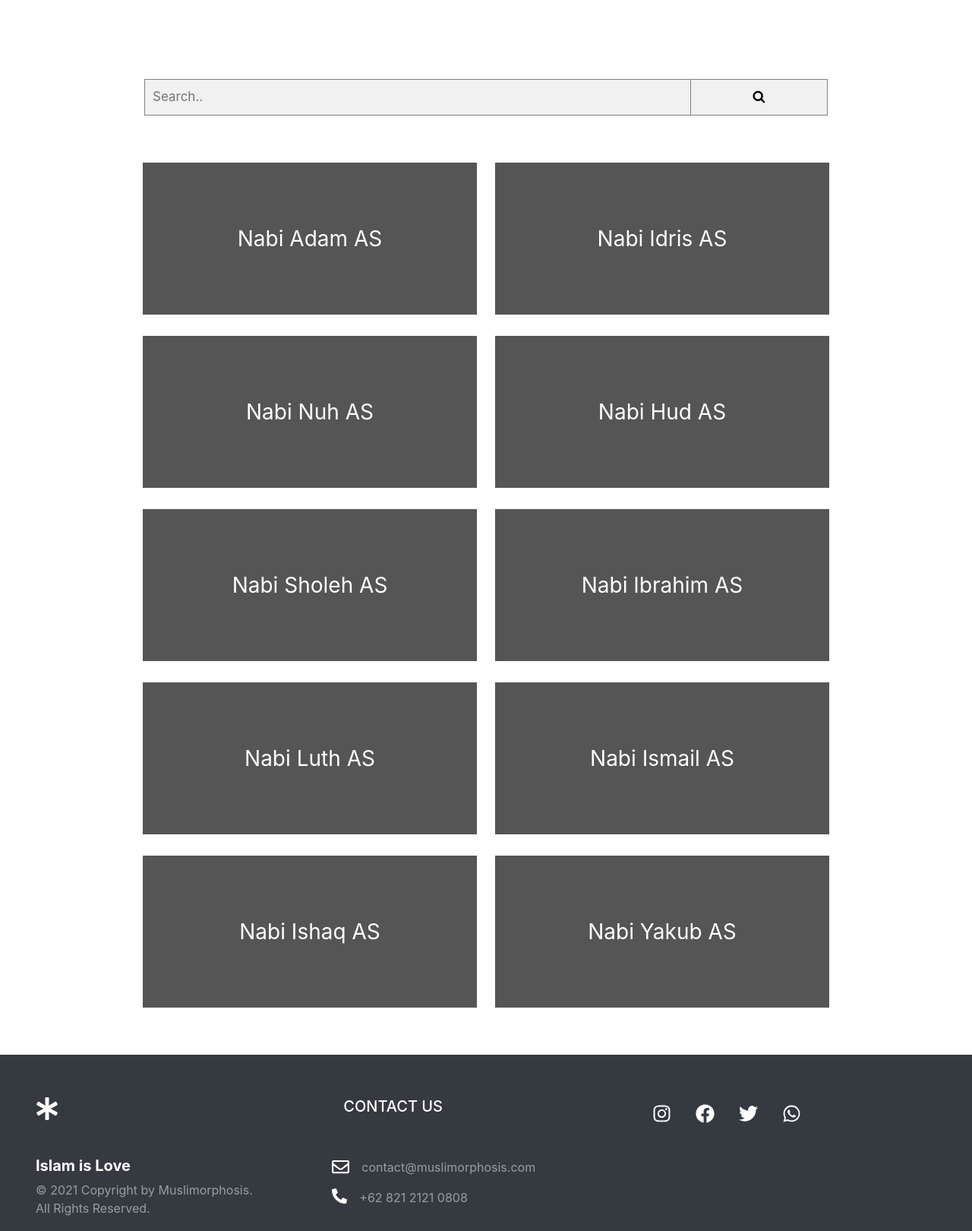
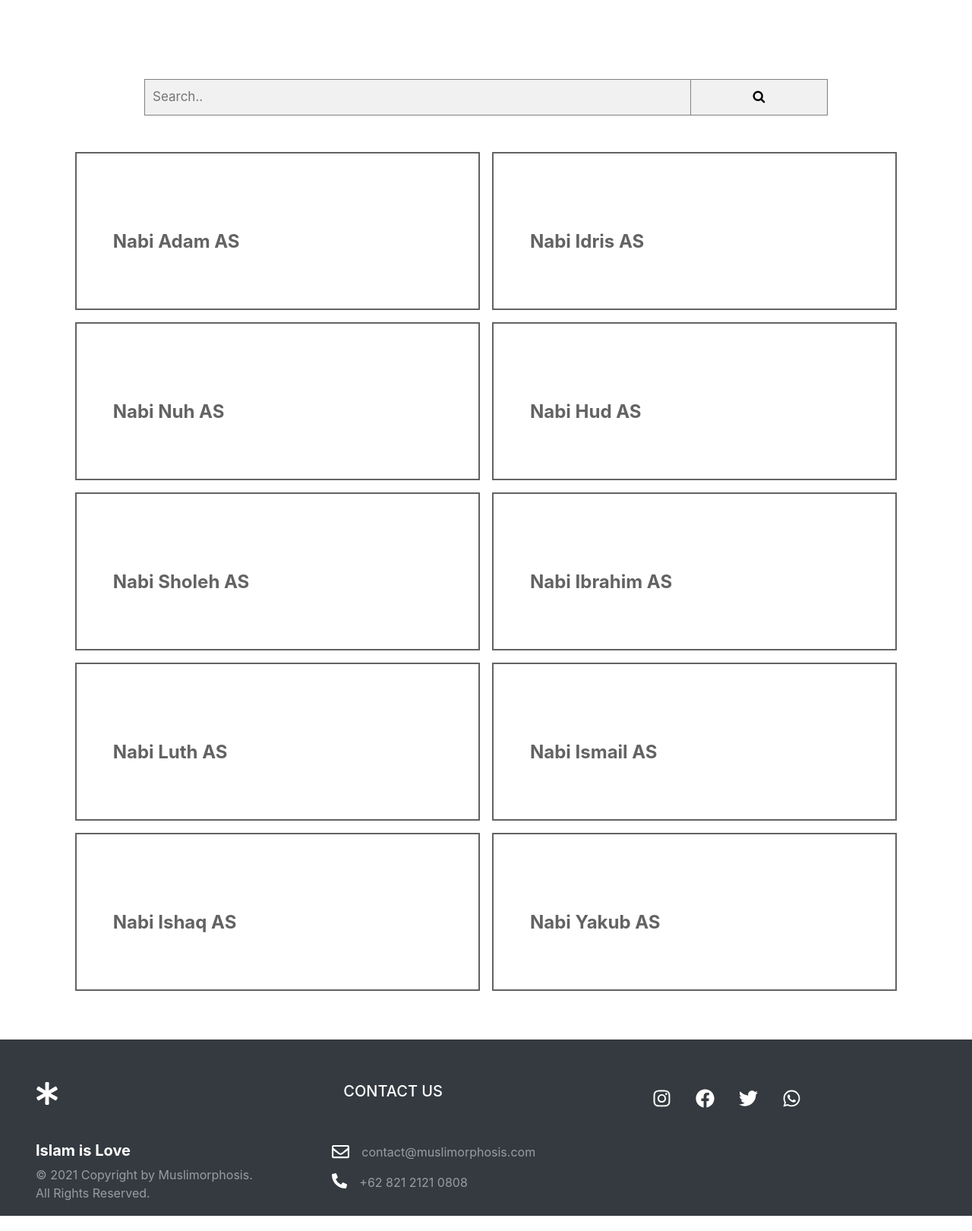
Before and after one commit to Alvin0710/TB1-SmartWebProgramming, a PHP site: page /kisah.php in a window 1280 px wide. Shown: the part 696-2316 px from the top of the page at 76% size. Run offline with PHP 8.4, Linux system fonts and the light colour scheme.

Commit message:
edit layout

```diff
--- a/doa.php
+++ b/doa.php
@@ -35,7 +35,6 @@
 
 <br>
 <br>
-
 
 <!-- <div class="container">
   <div class="row">
--- a/kisah.php
+++ b/kisah.php
@@ -35,10 +35,43 @@
 <br>
 <br>
 
-<div class="container">
+<div class="row doa-row-main">
+    <a href="kisah-detail.php" class="col-lg-5 col-sm-1 col-md-5 doa-box pointer">
+      <h4 class="name-doa"><b>Nabi Adam AS</b></h4>
+    </a>
+    <a href="kisah-detail.php" class="col-lg-5 col-sm-1 col-md-5 doa-box pointer">
+        <h4 class="name-doa"><b>Nabi Idris AS</b></h4>
+    </a>
+    <a href="kisah-detail.php" class="col-lg-5 col-sm-1 col-md-5 doa-box pointer">
+        <h4 class="name-doa"><b>Nabi Nuh AS</b></h4>
+    </a>
+    <a href="kisah-detail.php" class="col-lg-5 col-sm-1 col-md-5 doa-box pointer">
+        <h4 class="name-doa"><b>Nabi Hud AS</b></h4>
+    </a>
+    <a href="kisah-detail.php" class="col-lg-5 col-sm-1 col-md-5 doa-box pointer">
+        <h4 class="name-doa"><b>Nabi Sholeh AS</b></h4>
+    </a>
+    <a href="kisah-detail.php" class="col-lg-5 col-sm-1 col-md-5 doa-box pointer">
+        <h4 class="name-doa"><b>Nabi Ibrahim AS</b></h4>
+    </a>
+    <a href="kisah-detail.php" class="col-lg-5 col-sm-1 col-md-5 doa-box pointer">
+        <h4 class="name-doa"><b>Nabi Luth AS</b></h4>
+    </a>
+    <a href="kisah-detail.php" class="col-lg-5 col-sm-1 col-md-5 doa-box pointer">
+        <h4 class="name-doa"><b>Nabi Ismail AS</b></h4>
+    </a>
+    <a href="kisah-detail.php" class="col-lg-5 col-sm-1 col-md-5 doa-box pointer">
+        <h4 class="name-doa"><b>Nabi Ishaq AS</b></h4>
+    </a>
+    <a href="kisah-detail.php" class="col-lg-5 col-sm-1 col-md-5 doa-box pointer">
+        <h4 class="name-doa"><b>Nabi Yakub AS</b></h4>
+    </a>
+</div>
+
+<!-- <div class="container">
   <div class="row">
     <div class="column1">
-      <button class="button" onclick="location.href = 'kisah-detail.php'">Nabi Adam AS</button>
+      <button class="button" >Nabi Adam AS</button>
     </div>
     <div class="column2">
       <button class="button" onclick="location.href = 'kisah-detail.php'">Nabi Idris AS</button>
@@ -76,7 +109,7 @@
       <button class="button" onclick="location.href = 'kisah-detail.php'">Nabi Yakub AS</button>
     </div>
   </div>
-</div>
+</div> -->
 
 <br>
 <br>
```
